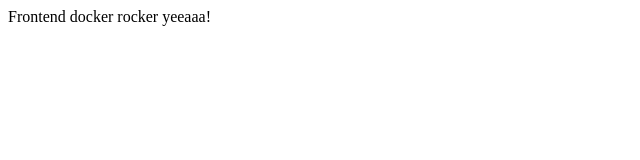
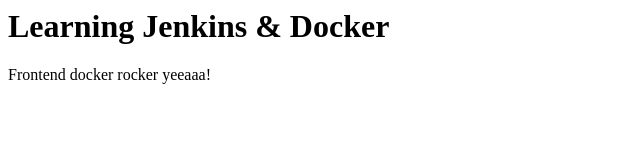
Before and after one commit to alapoans/hello-world, a plain HTML site: page frontend/index.html in a window 1280 px wide. Shown: the whole page, without its empty margins (0-640 px from the left). Drawn offline with Linux system fonts and the light colour scheme.

Commit message:
Update index.html

```diff
--- a/frontend/index.html
+++ b/frontend/index.html
@@ -2,7 +2,13 @@
 
 <body>
 
-Frontend docker rocker yeeaaa!
+<h1>
+Learning Jenkins & Docker
+</h1>
+
+  <p>
+  Frontend docker rocker yeeaaa!
+  </p>
 
 </body>
 
```
